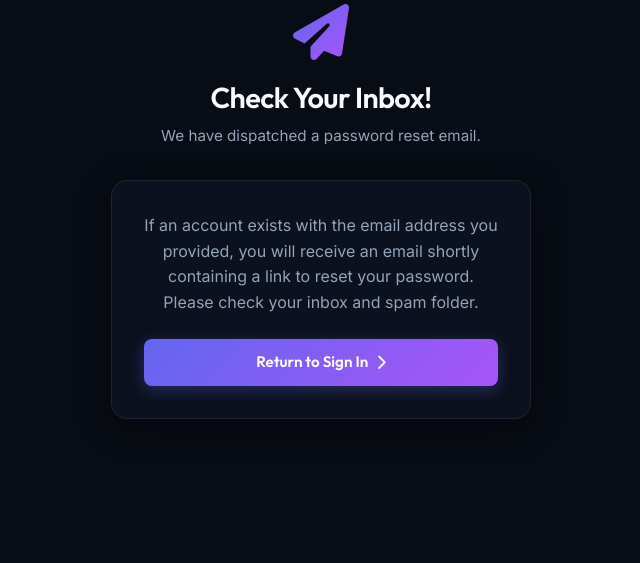
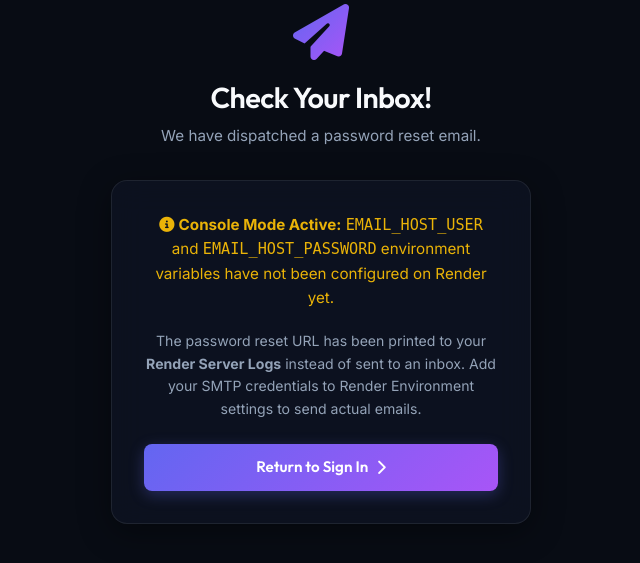
Before and after one commit to jibeshghosh/online-quiz-app, a Django app: page /password-reset/done/ in a window 1280 px wide. Shown: the part 136-699 px from the top of the page, without its empty margins (319-959 px from the left). Run offline with Django 5.2, Linux system fonts and the light colour scheme.

Commit message:
Add live SMTP status badge and sender configuration

```diff
--- a/quizzes/context_processors.py
+++ b/quizzes/context_processors.py
@@ -5,4 +5,6 @@ def social_auth_status(request):
     return {
         'GOOGLE_AUTH_CONFIGURED': bool(os.environ.get('GOOGLE_CLIENT_ID')),
         'GITHUB_AUTH_CONFIGURED': bool(os.environ.get('GITHUB_CLIENT_ID')),
+        'EMAIL_SMTP_CONFIGURED': bool(os.environ.get('EMAIL_HOST_USER', '').strip() and os.environ.get('EMAIL_HOST_PASSWORD', '').strip()),
+        'EMAIL_HOST_USER_SET': os.environ.get('EMAIL_HOST_USER', '').strip(),
     }
--- a/quizzes/templates/quizzes/password_reset_done.html
+++ b/quizzes/templates/quizzes/password_reset_done.html
@@ -15,9 +15,18 @@
 
     <!-- Done Glass card -->
     <div class="glass-card" style="text-align: center; padding: 32px;">
-        <p style="color: var(--text-secondary); line-height: 1.6; margin-bottom: 24px;">
-            If an account exists with the email address you provided, you will receive an email shortly containing a link to reset your password. Please check your inbox and spam folder.
-        </p>
+        {% if EMAIL_SMTP_CONFIGURED %}
+            <p style="color: var(--text-secondary); line-height: 1.6; margin-bottom: 24px;">
+                An email containing your password reset link has been dispatched from <strong>{{ EMAIL_HOST_USER_SET }}</strong>. Please check your inbox and spam folder.
+            </p>
+        {% else %}
+            <p style="color: #eab308; line-height: 1.6; margin-bottom: 20px; font-size: 0.95rem;">
+                <i class="fas fa-info-circle"></i> <strong>Console Mode Active:</strong> <code>EMAIL_HOST_USER</code> and <code>EMAIL_HOST_PASSWORD</code> environment variables have not been configured on Render yet.
+            </p>
+            <p style="color: var(--text-secondary); line-height: 1.6; margin-bottom: 24px; font-size: 0.88rem;">
+                The password reset URL has been printed to your <strong>Render Server Logs</strong> instead of sent to an inbox. Add your SMTP credentials to Render Environment settings to send actual emails.
+            </p>
+        {% endif %}
 
         <a href="{% url 'login' %}" class="btn btn-primary" style="width: 100%;">
             Return to Sign In <i class="fas fa-chevron-right"></i>
--- a/quizzes/views.py
+++ b/quizzes/views.py
@@ -539,6 +539,7 @@ class CustomPasswordResetView(auth_views.PasswordResetView):
             'request': self.request,
             'html_email_template_name': self.html_email_template_name,
             'extra_email_context': self.extra_email_context,
+            'from_email': getattr(settings, 'DEFAULT_FROM_EMAIL', None) or getattr(settings, 'EMAIL_HOST_USER', None),
         }
 
         backend = getattr(settings, 'EMAIL_BACKEND', '')
```
Also changed, not shown: quizzes/templates/quizzes/password_reset_form.html (+12 -0 lines).
